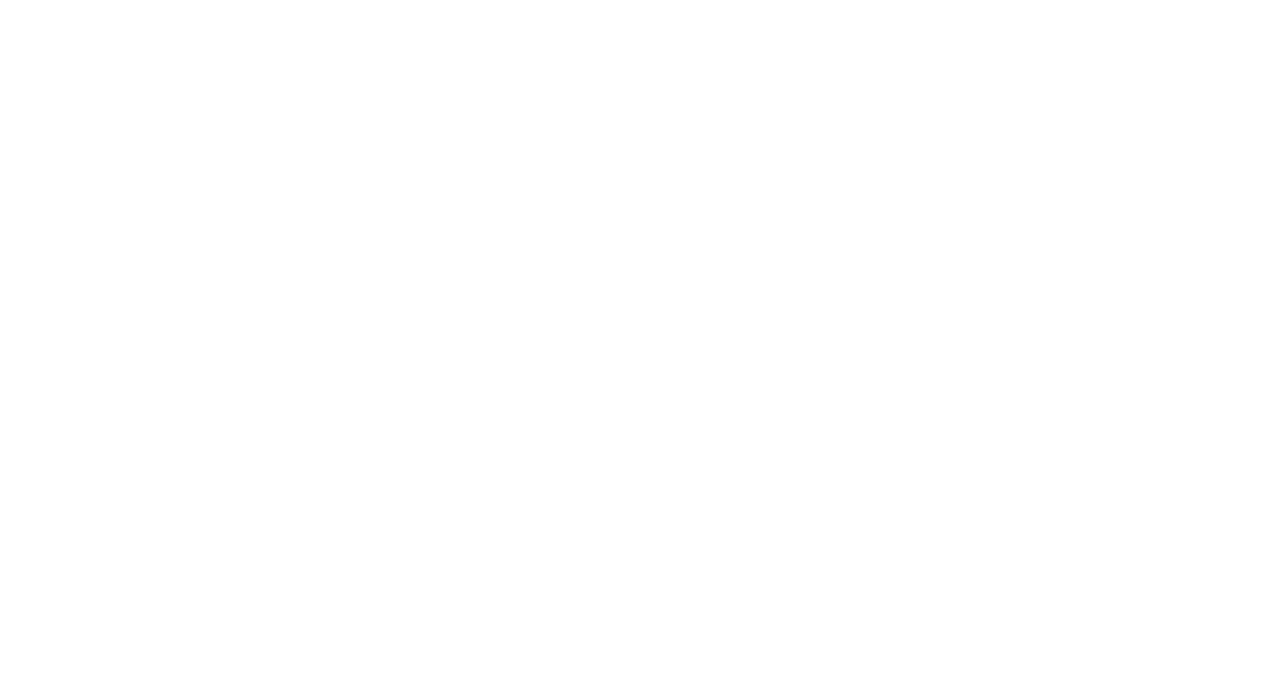
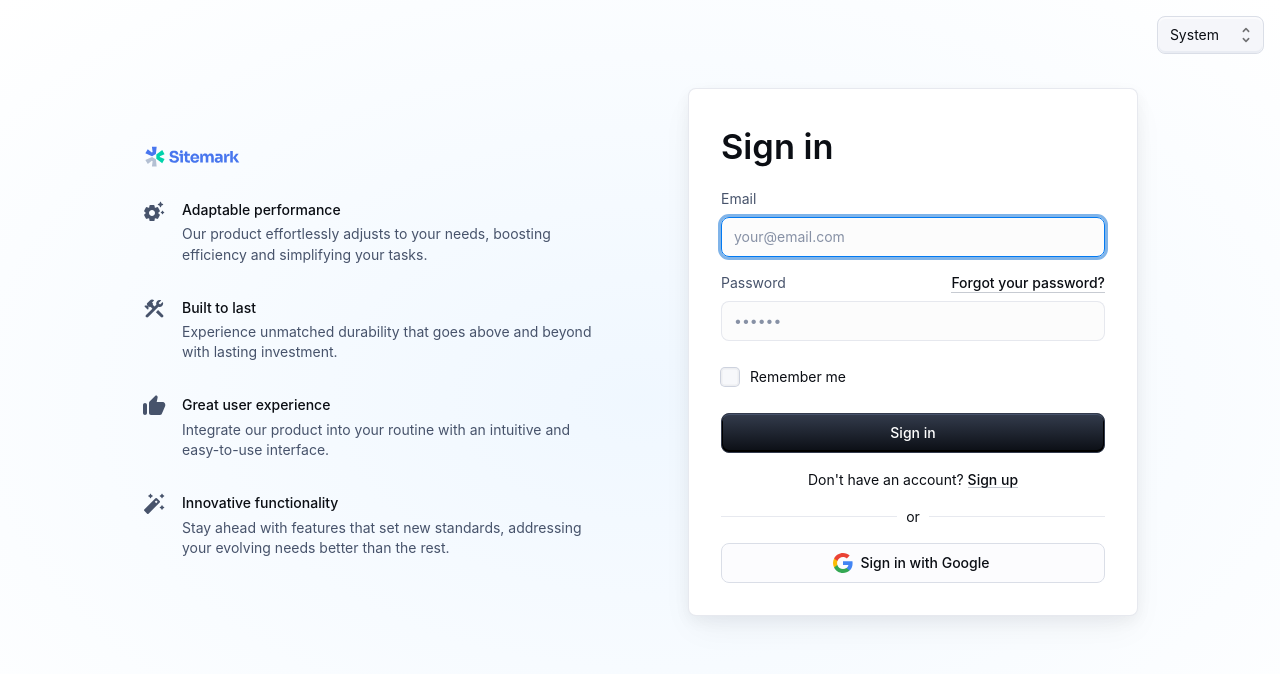
Before and after one commit to Mskyow/SmartMoneyApp, a React (Create React App) app in the folder frontend/: page /login in a window 1280 px wide. Shown: the top 674 px of the page. Built offline with nearby package versions, Linux system fonts and the light colour scheme.

Commit message:
mode blockchain module to src/modules

```diff
--- a/frontend/src/components/auth/index.tsx
+++ b/frontend/src/components/auth/index.tsx
@@ -27,7 +27,7 @@
             <div className="form" onSubmit={handleSubmit} >
                 <Box
                 >
-                  { location.pathname === '/Login' ? <SignInSide setEmail={setEmail} setPassword={setPassword}/> : location.pathname === '/register' ? <RegisterPage /> : null }
+                  { location.pathname === '/login' ? <SignInSide setEmail={setEmail} setPassword={setPassword}/> : location.pathname === '/register' ? <RegisterPage /> : null }
                 </Box>
             </div>
         </div>
```
Also changed, not shown: 10 other files (tests, documents, lock files or other folders).
